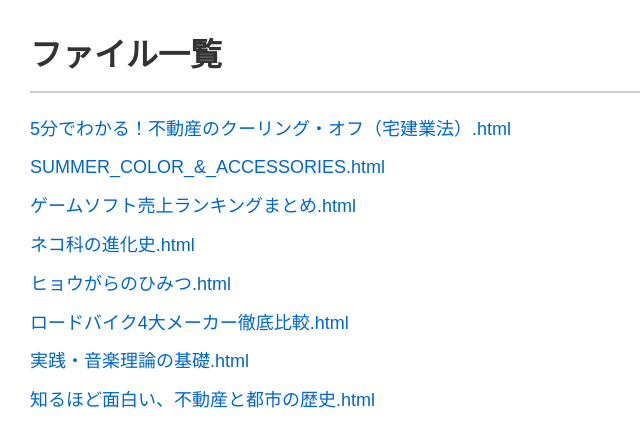
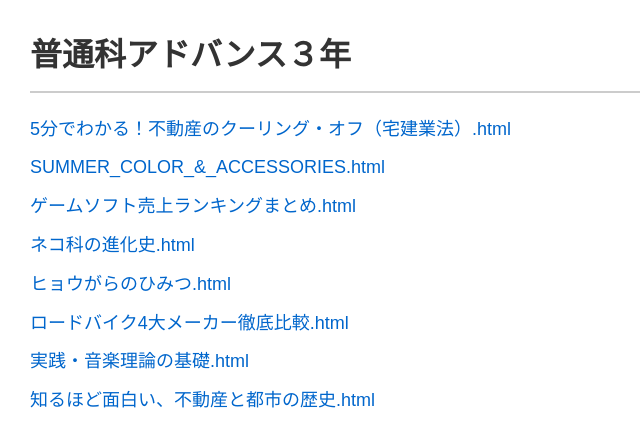
Before and after one commit to seiwapakub/std, a plain HTML site: page A3/index.html in a window 1280 px wide. Shown: the whole page, without its empty margins (0-640 px from the left). Drawn offline with Linux system fonts and the light colour scheme.

Commit message:
Add files via upload

```diff
--- a/A3/index.html
+++ b/A3/index.html
@@ -13,7 +13,7 @@
     </style>
 </head>
 <body>
-    <h1>ファイル一覧</h1>
+    <h1>普通科アドバンス３年</h1>
     <ul>
         <li><a href="5分でわかる！不動産のクーリング・オフ（宅建業法）.html">5分でわかる！不動産のクーリング・オフ（宅建業法）.html</a></li>
         <li><a href="SUMMER_COLOR_&_ACCESSORIES.html">SUMMER_COLOR_&_ACCESSORIES.html</a></li>
```
